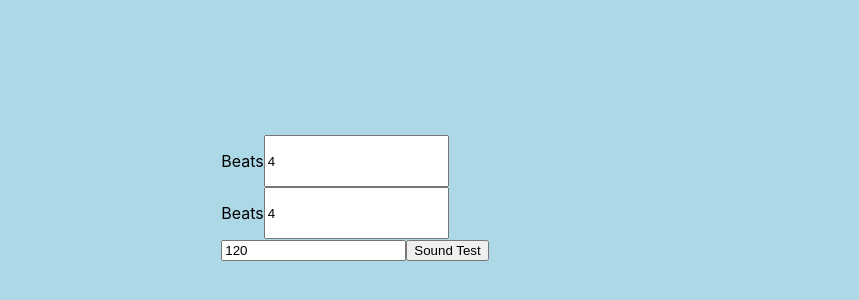
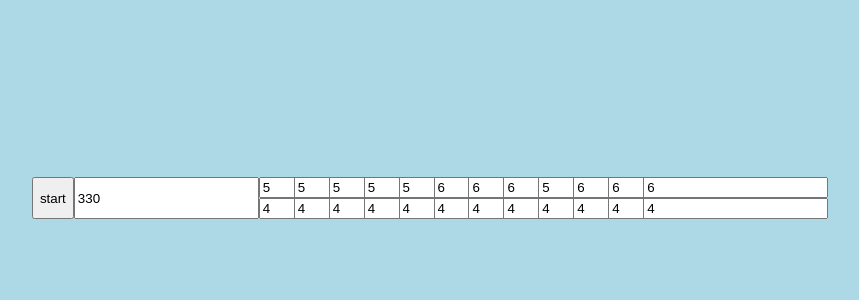
Before and after one commit to benLbishop/metronome, a React (Create React App) app: page / in a window 1280 px wide. Shown: the part 202-502 px from the top of the page, without its empty margins (285-1144 px from the left). Built offline with nearby package versions, Linux system fonts and the light colour scheme; no server answers.

Commit message:
Got the metronome working with multiple bars.

```diff
--- a/src/components/BarField/BarField.scss
+++ b/src/components/BarField/BarField.scss
@@ -1,4 +1,5 @@
 .barField {
     display: flex;
     flex-direction: row;
+    width: 4ex;
 }
--- a/src/components/BarField/index.tsx
+++ b/src/components/BarField/index.tsx
@@ -56,7 +56,6 @@ const BarField: React.FC<Props> = (props: Props) => {
 
   return (
     <div className='barField'>
-      <p>Beats</p>
       <input
         type='text'
         value={getDisplayValue()}
--- a/src/components/Metronome/Metronome.scss
+++ b/src/components/Metronome/Metronome.scss
@@ -1,3 +1,4 @@
 #metronome {
     display: flex;
+    flex-direction: row;
 }
--- a/src/components/Metronome/index.tsx
+++ b/src/components/Metronome/index.tsx
@@ -12,7 +12,7 @@ interface Props {}
 interface State {
   bars: BarData[];
   bpm: number;
-  curMeasure: number;
+  curBar: number;
   curBeat: number;
   playing: boolean;
   timeout?: NodeJS.Timeout;
@@ -42,16 +42,38 @@ const highSound = new Howl({
   volume: 1
 });
 
+// TODO: remove
+const makeJolt = (): BarData[] => {
+  const data: BarData[] = [];
+  for (let i = 0; i < 12; i++) {
+    const id = i;
+    let beats: number;
+    if (i < 5) {
+      beats = 5;
+    } else if (i === 8) {
+      beats = 5;
+    } else {
+      beats = 6;
+    }
+    data.push({
+      id,
+      beats,
+      noteValue: NoteValue.QUARTER
+    });
+  }
+  return data;
+};
+
 class Metronome extends React.PureComponent<Props, State> {
   constructor(props: Props) {
     super(props);
 
     this.state = {
-      bars: [DEFAULT_BAR_DATA],
-      bpm: 120,
+      bars: makeJolt(),
+      bpm: 330,
       playing: false,
-      curBeat: 1,
-      curMeasure: 1
+      curBeat: 0,
+      curBar: 0
     };
   }
 
@@ -79,27 +101,34 @@ class Metronome extends React.PureComponent<Props, State> {
     });
   }
 
+  updateBeat = () => {
+    // 1. take curBeat and find current measure
+    const { curBeat, curBar, bars } = this.state;
+    let newBeat = curBeat + 1;
+    let newBar = curBar;
+    if (newBeat >= bars[curBar].beats) {
+      newBeat = 0;
+      newBar = (curBar + 1) % bars.length;
+    }
+    this.setState({
+      curBar: newBar,
+      curBeat: newBeat
+    });
+  }
+
   playSound = () => {
-    if (this.state.curBeat === 1) {
+    if (this.state.curBeat === 0) {
       highSound.play();
     } else {
       lowSound.play();
     }
     const beatTime = 1000 * 60 / this.state.bpm;
-    // TODO: rework logic for this
-    let newBeat = ((this.state.curBeat + 1) % (this.state.bars[0].beats + 1));
-    let newMeasure = this.state.curMeasure;
-    if (newBeat === 0) {
-      newBeat = 1;
-      newMeasure += 1;
-    }
+    this.updateBeat();
     const timeout = setTimeout(() => {
       this.playSound();
     }, beatTime);
     this.setState({
-      timeout,
-      curBeat: newBeat,
-      curMeasure: newMeasure
+      timeout
     });
   }
 
@@ -111,8 +140,8 @@ class Metronome extends React.PureComponent<Props, State> {
     clearTimeout(timeout);
     this.setState({
       timeout: undefined,
-      curBeat: 1,
-      curMeasure: 1
+      curBeat: 0,
+      curBar: 0
     });
   }
 
@@ -157,10 +186,10 @@ class Metronome extends React.PureComponent<Props, State> {
   }
   render() {
     return (
-      <div className='metronome'>
+      <div id='metronome'>
+        <button onMouseDown={this.toggleSoundInterval}>{this.state.playing ? 'stop' : 'start'}</button>
+        <input type='text' value={this.state.bpm} onChange={this.handleBPMChange}/>
         {this.getBars()}
-        <input type='text' value={this.state.bpm} onChange={this.handleBPMChange}/>
-        <button onMouseDown={this.toggleSoundInterval}>Sound Test</button>
       </div>
     );
   }
```
